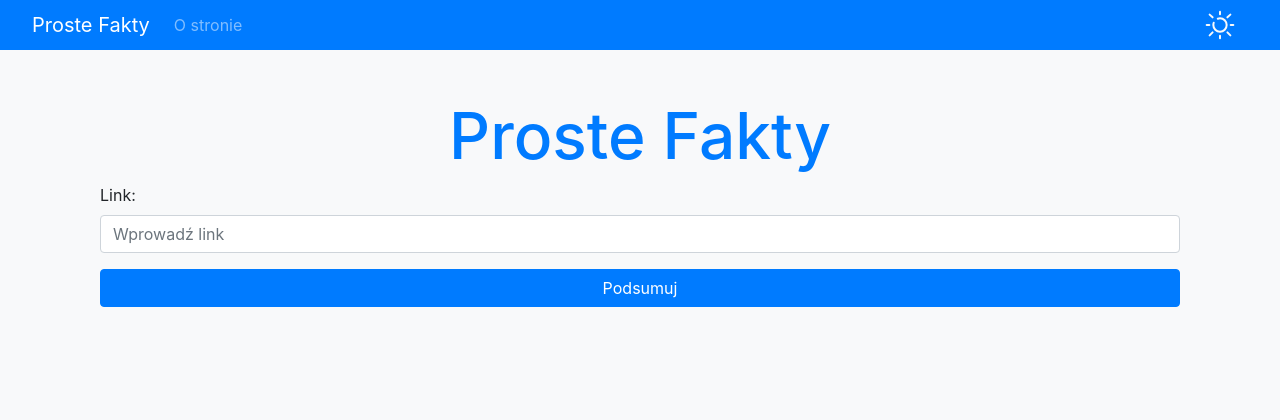
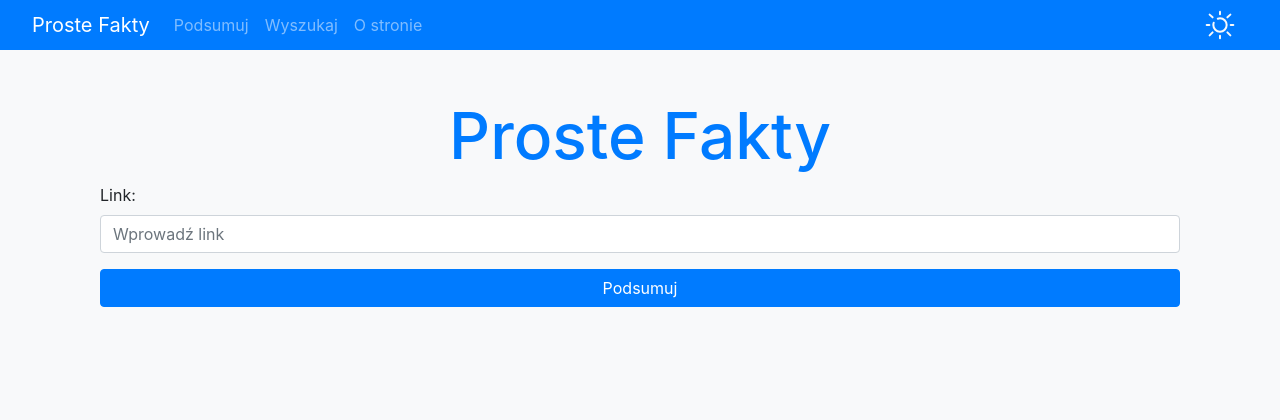
Before and after one commit to DawidBrrr/QuickFacts, a Django app: page / in a window 1280 px wide. Shown: the top 420 px of the page. Run offline with Django 5.2, Linux system fonts and the light colour scheme; some libraries are stand-ins or nearby versions.

Commit message:
minor changes

```diff
--- a/QuickFacts/Summary/static/css/styles.css
+++ b/QuickFacts/Summary/static/css/styles.css
@@ -97,7 +97,7 @@ body.dark-mode .btn-primary {
 }
 
 
-/* Reset the button styles to remove hover effects */
+/* Reset the dark-mode-toggle styles to remove hover effects */
 #dark-mode-toggle {
     background: transparent;  /* No background */
     border: none;             /* No border */
--- a/QuickFacts/Summary/templates/base.html
+++ b/QuickFacts/Summary/templates/base.html
@@ -15,6 +15,8 @@
             <a class="navbar-brand" href="/">Proste Fakty</a>
             <div class="collapse navbar-collapse">
                 <ul class="navbar-nav mr-auto">
+                    <li class="nav-item"><a class="nav-link" href="/">Podsumuj</a></li>
+                    <li class="nav-item"><a class="nav-link" href="/">Wyszukaj</a></li>
                     <li class="nav-item"><a class="nav-link" href="/">O stronie</a></li>
                 </ul>
             </div>
```
